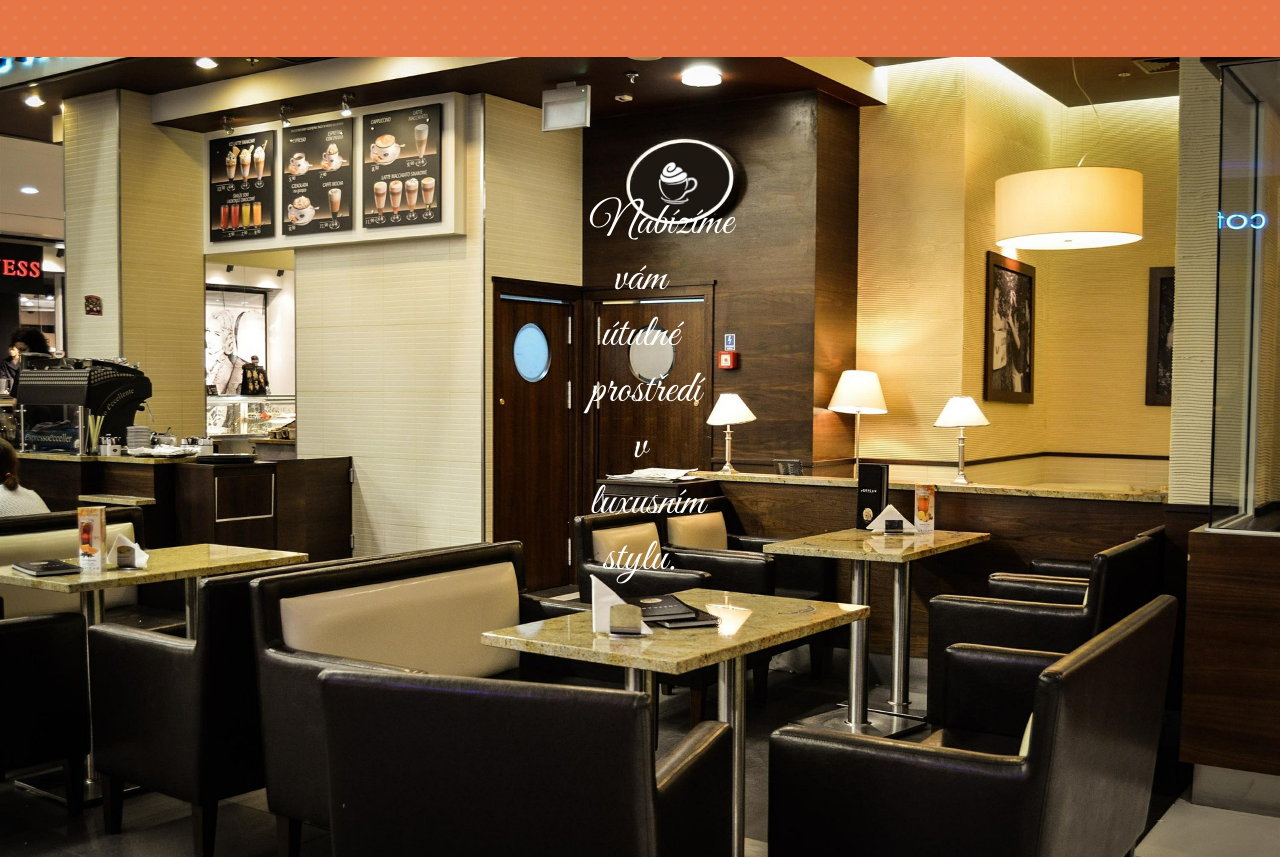
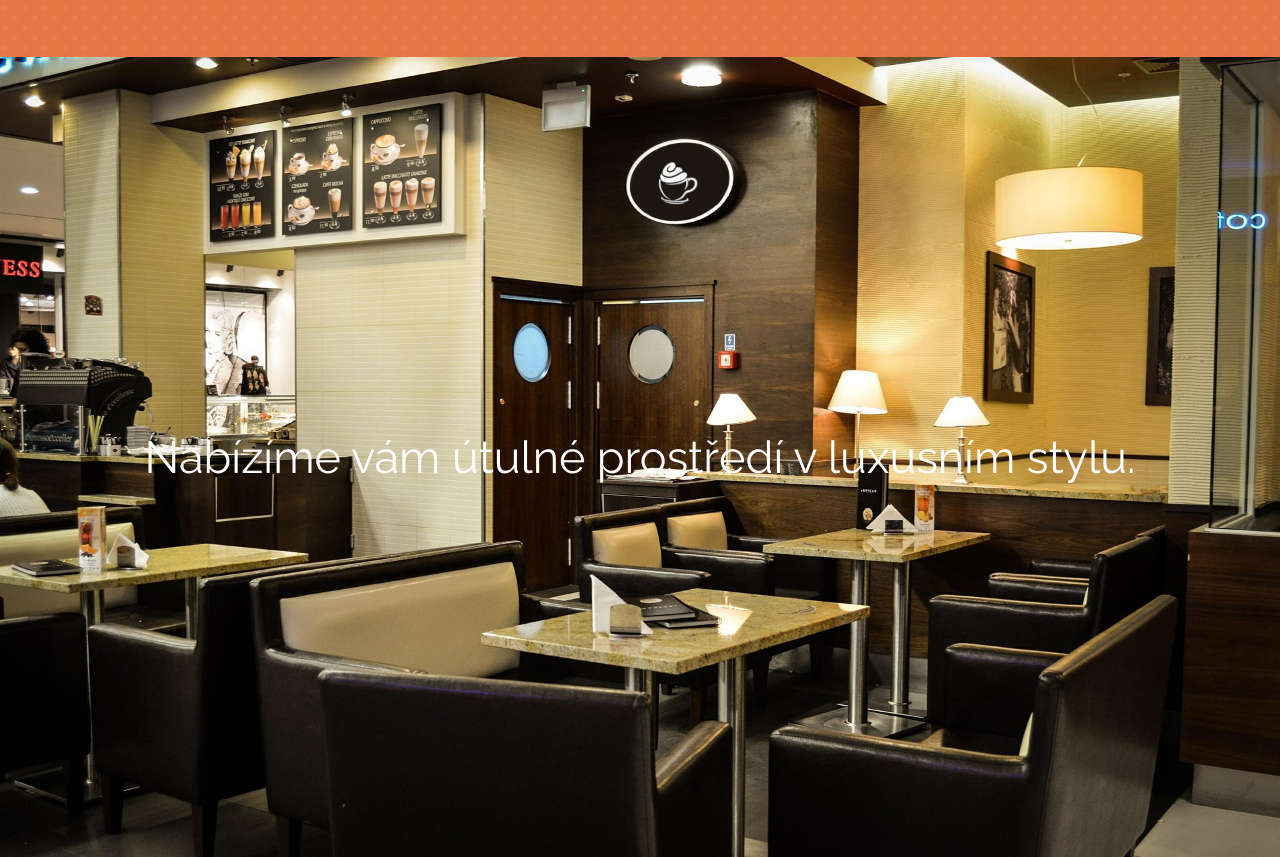
Before and after one commit to cutemelon67/cafelora, a website built with webpack: page src/index.html in a window 1280 px wide. Shown: the part 1017-1874 px from the top of the page. Built offline with nearby package versions, Linux system fonts and the light colour scheme.

Commit message:
Additional commit 2

```diff
--- a/src/index.html
+++ b/src/index.html
@@ -78,7 +78,7 @@
 
     <section id="galerie" class="gallery">
       <div class="interier">
-        <h2>Nabízíme vám útulné prostředí v luxusním stylu.</h2>
+        <p>Nabízíme vám útulné prostředí v luxusním stylu.</p>
       </div>
     </section>
 
--- a/src/style.css
+++ b/src/style.css
@@ -258,11 +258,11 @@ nav a:hover {
 }
 
 .interier {
+  display: flex;
+  align-items: center;
+  justify-content: center;
   color: white;
-  max-width: 20rem;
-  margin: 0 auto 0 auto;
-  padding: 100px;
-  margin-bottom: 1rem;
+  height: 100%;
   text-align: center;
   font-weight: 400;
   font-size: 3rem;
```
